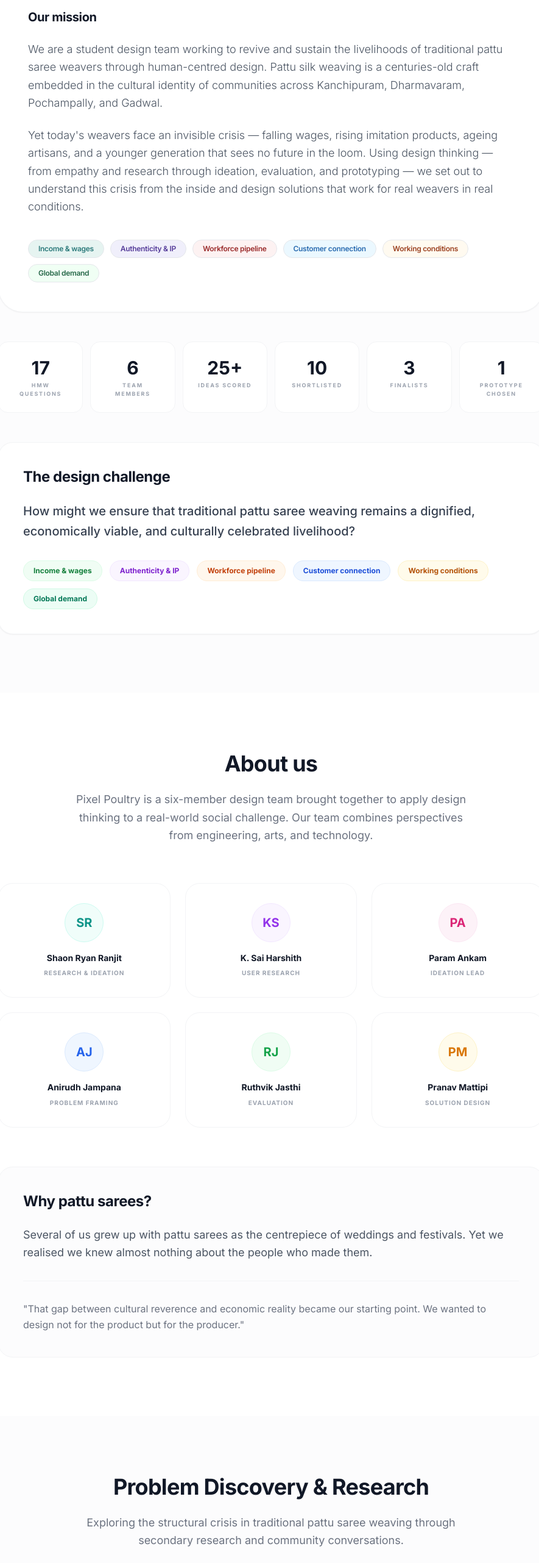
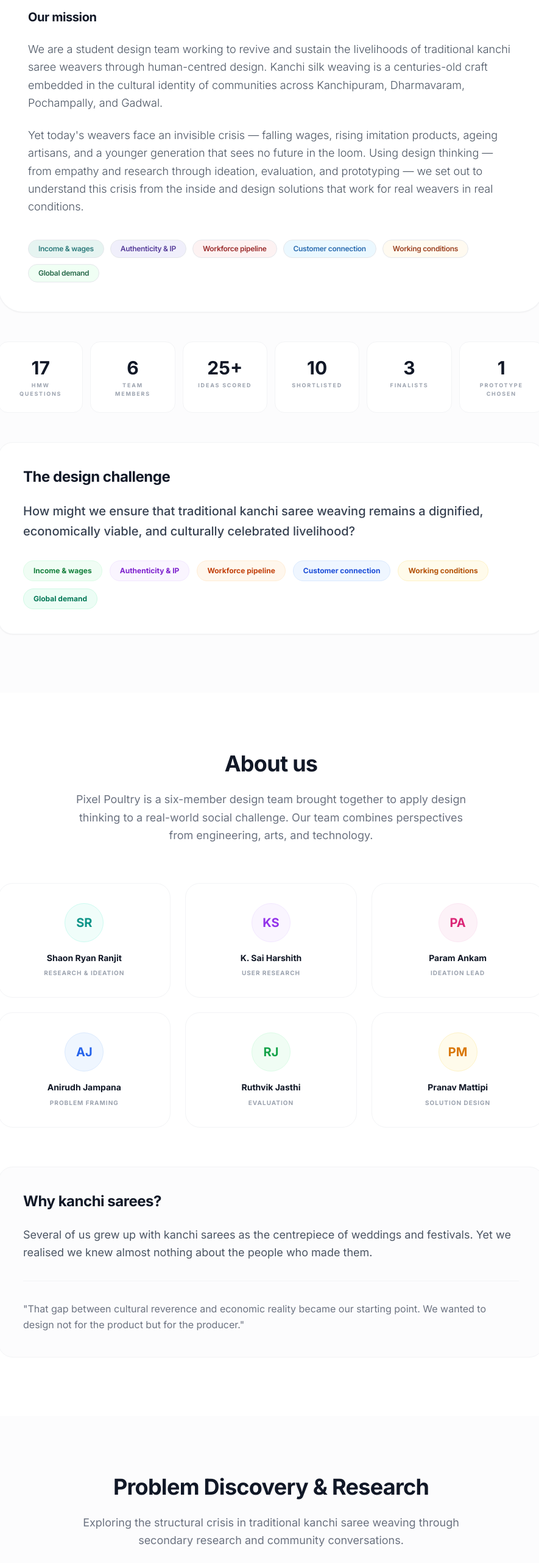
Before and after one commit to pranavMattipi/design-thinking-frontend, a React (Vite) app: page / in a window 1280 px wide. Shown: the part 931-3494 px from the top of the page at 61% size, without its empty margins (195-1080 px from the left). Built offline with nearby package versions, Linux system fonts and the light colour scheme.

Commit message:
changes to kanchi

```diff
--- a/src/components/AboutUs.jsx
+++ b/src/components/AboutUs.jsx
@@ -39,11 +39,11 @@ const AboutUs = () => {
           ))}
         </div>
 
-        {/* Why Pattu Sarees */}
+        {/* Why Kanchi Sarees */}
         <div className="bg-gray-50/50 border border-gray-100 rounded-3xl p-10 hover-lift">
-          <h3 className="text-2xl font-bold text-gray-900 mb-6">Why pattu sarees?</h3>
+          <h3 className="text-2xl font-bold text-gray-900 mb-6">Why kanchi sarees?</h3>
           <p className="text-gray-600 leading-relaxed text-lg">
-            Several of us grew up with pattu sarees as the centrepiece of weddings and festivals. Yet we realised we knew
+            Several of us grew up with kanchi sarees as the centrepiece of weddings and festivals. Yet we realised we knew
             almost nothing about the people who made them.
           </p>
           <div className="mt-8 pt-8 border-t border-gray-100">
--- a/src/components/HomeInfo.jsx
+++ b/src/components/HomeInfo.jsx
@@ -27,8 +27,8 @@ const HomeInfo = () => {
 
           <div className="space-y-6 text-gray-600 leading-relaxed text-lg font-light max-w-4xl">
             <p>
-              We are a student design team working to revive and sustain the livelihoods of traditional pattu saree weavers
-              through human-centred design. Pattu silk weaving is a centuries-old craft embedded in the cultural identity of
+              We are a student design team working to revive and sustain the livelihoods of traditional kanchi saree weavers
+              through human-centred design. Kanchi silk weaving is a centuries-old craft embedded in the cultural identity of
               communities across Kanchipuram, Dharmavaram, Pochampally, and Gadwal.
             </p>
             <p>
@@ -85,7 +85,7 @@ const HomeInfo = () => {
         <div className="bg-white rounded-3xl p-10 shadow-sm border border-gray-100 hover-lift">
           <h2 className="text-2xl font-bold mb-6 text-gray-900">The design challenge</h2>
           <p className="text-gray-700 text-xl font-medium leading-relaxed mb-8">
-            How might we ensure that traditional pattu saree weaving remains a dignified, economically viable, and
+            How might we ensure that traditional kanchi saree weaving remains a dignified, economically viable, and
             culturally celebrated livelihood?
           </p>
           <div className="flex flex-wrap gap-3">
--- a/src/components/Mission.jsx
+++ b/src/components/Mission.jsx
@@ -29,8 +29,8 @@ const Mission = () => {
 
           <div className="space-y-6 text-gray-600 leading-relaxed text-lg font-light max-w-4xl">
             <p>
-              We are a student design team working to revive and sustain the livelihoods of traditional pattu saree weavers
-              through human-centred design. Pattu silk weaving is a centuries-old craft embedded in the cultural identity of
+              We are a student design team working to revive and sustain the livelihoods of traditional kanchi saree weavers
+              through human-centred design. Kanchi silk weaving is a centuries-old craft embedded in the cultural identity of
               communities across Kanchipuram, Dharmavaram, Pochampally, and Gadwal.
             </p>
             <p>
--- a/src/components/ProblemDiscovery.jsx
+++ b/src/components/ProblemDiscovery.jsx
@@ -12,14 +12,14 @@ const secondaryResearchPoints = [
 const communityQuotes = [
   { text: 'Buyers have no way to know if a saree is handloom or machine-made. The seller just says it’s handloom.', source: 'textile retailer' },
   { text: 'My cousin who is a weaver earns less than a construction worker. He wants his son to study engineering.', source: 'community contact' },
-  { text: 'When I buy a pattu saree, I feel connected to something ancient. But I don\'t know the weaver\'s name, village, or story.', source: 'urban buyer' },
+  { text: 'When I buy a kanchi saree, I feel connected to something ancient. But I don\'t know the weaver\'s name, village, or story.', source: 'urban buyer' },
   { text: 'We have GI tags but nobody checks. Even government shops sell fake Kanchipuram.', source: 'design student' },
 ];
 
 const keyInsights = [
   {
     title: '1. The weaver is invisible to the customer',
-    body: 'Despite high emotional attachment to pattu sarees, buyers have almost no information about the people who make them. This invisibility enables exploitation and removes a powerful source of perceived value.',
+    body: 'Despite high emotional attachment to kanchi sarees, buyers have almost no information about the people who make them. This invisibility enables exploitation and removes a powerful source of perceived value.',
   },
   {
     title: '2. Authenticity cannot be verified at point of sale',
@@ -44,7 +44,7 @@ const ProblemDiscovery = () => {
         <div className="text-center max-w-2xl mx-auto">
           <h2 className="text-4xl font-bold text-gray-900 mb-6">Problem Discovery & Research</h2>
           <p className="text-gray-500 leading-relaxed text-lg">
-            Exploring the structural crisis in traditional pattu saree weaving through secondary research and community conversations.
+            Exploring the structural crisis in traditional kanchi saree weaving through secondary research and community conversations.
           </p>
         </div>
 
@@ -52,7 +52,7 @@ const ProblemDiscovery = () => {
         <div className="bg-white rounded-3xl p-10 border border-gray-100 shadow-sm hover-lift">
           <h3 className="text-2xl font-bold text-gray-900 mb-6">Problem area and motivation</h3>
           <p className="text-gray-600 leading-relaxed text-lg mb-6">
-            Traditional pattu saree weaving in India — practised in Kanchipuram, Dharmavaram, Gadwal, and Pochampally — is a craft of extraordinary skill and cultural significance. Yet the weavers who produce these textiles face a structural crisis that has deepened over decades.
+            Traditional kanchi saree weaving in India — practised in Kanchipuram, Dharmavaram, Gadwal, and Pochampally — is a craft of extraordinary skill and cultural significance. Yet the weavers who produce these textiles face a structural crisis that has deepened over decades.
           </p>
           <div className="grid grid-cols-1 md:grid-cols-2 gap-8 text-sm text-gray-500 leading-relaxed">
             <p>
--- a/src/components/ProblemFraming.jsx
+++ b/src/components/ProblemFraming.jsx
@@ -1,12 +1,12 @@
 import React from 'react';
 
 const hmwQuestions = [
-  'HMW make traditional pattu saree weaving more attractive to young weavers?',
-  'HMW increase the income and financial stability of pattu saree weavers?',
+  'HMW make traditional kanchi saree weaving more attractive to young weavers?',
+  'HMW increase the income and financial stability of kanchi saree weavers?',
   'HMW preserve traditional techniques while allowing modern innovation?',
   'HMW connect weavers directly with customers to reduce exploitation?',
   'HMW help traditional weavers adopt digital platforms for marketing?',
-  'HMW protect pattu sarees from imitation and machine-made duplicates?',
+  'HMW protect kanchi sarees from imitation and machine-made duplicates?',
 ];
 
 const ProblemFraming = () => {
@@ -27,7 +27,7 @@ const ProblemFraming = () => {
           <h3 className="text-2xl font-bold text-gray-900 px-4">Point of view statement</h3>
           <div className="bg-white rounded-3xl p-10 border border-gray-100 shadow-sm hover-lift">
             <p className="text-gray-700 text-xl font-medium leading-relaxed italic">
-              "Raju, a master pattu saree weaver, needs a way to connect his craft directly with the customers who value it — because the current system makes him economically invisible."
+              "Raju, a master kanchi saree weaver, needs a way to connect his craft directly with the customers who value it — because the current system makes him economically invisible."
             </p>
           </div>
         </div>
--- a/src/components/UserUnderstanding.jsx
+++ b/src/components/UserUnderstanding.jsx
@@ -27,7 +27,7 @@ const UserUnderstanding = () => {
 
           <div className="prose prose-gray max-w-none">
             <p className="text-gray-600 leading-relaxed text-lg">
-              Raju has been weaving pattu sarees since age 16. He produces 2–3 sarees per month, each taking 10–15 days. He sells through agents who pay barely a fraction of the retail price.
+              Raju has been weaving kanchi sarees since age 16. He produces 2–3 sarees per month, each taking 10–15 days. He sells through agents who pay barely a fraction of the retail price.
             </p>
           </div>
 
```
